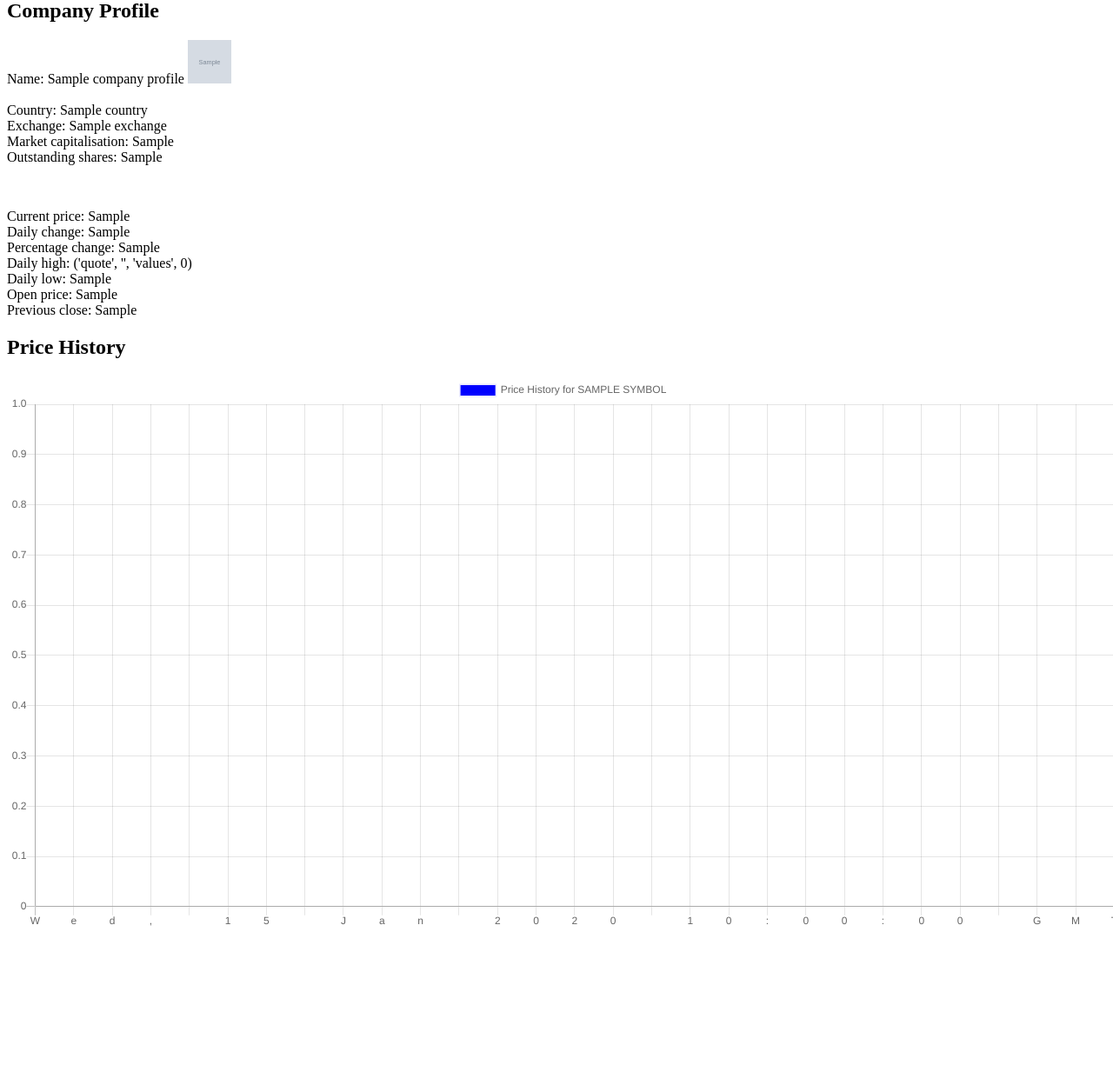
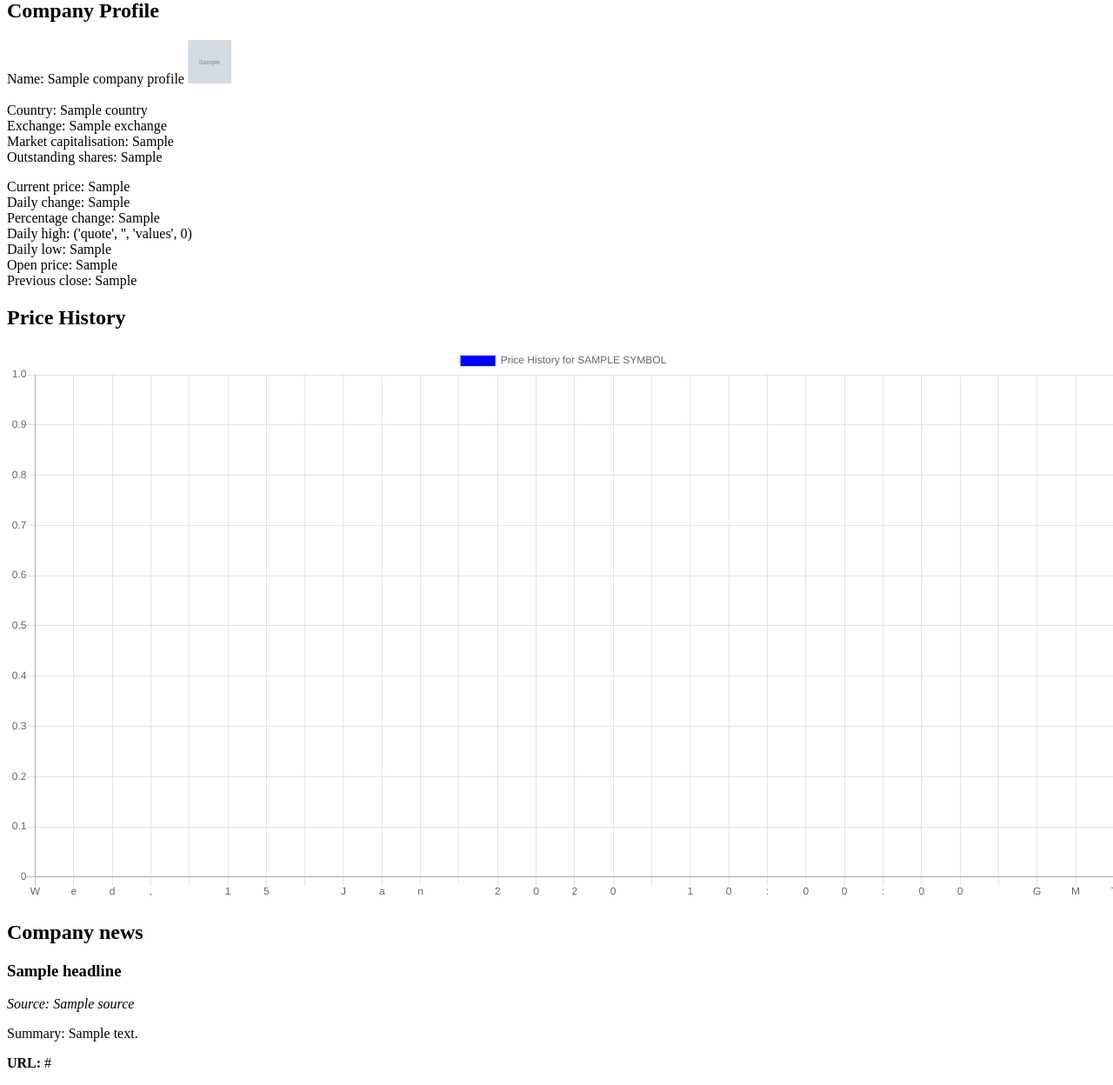
Before and after one commit to stefandobra/03_stock_dashboard, a Flask app: template templates/index.html in a window 1280 px wide. Shown: the part 269-1517 px from the top of the page at 87% size. Before the commit the page ends 1334 px from the top, so only its background shows below. Run offline with Flask 3, Linux system fonts and the light colour scheme; the template is opened without the code that fills it: most values are stand-ins (such as "Sample title", 1, 10 or a date in 2020); grey boxes marked "Sample" are stand-in pictures.

Commit message:
Display company news in dashboard

```diff
--- a/templates/index.html
+++ b/templates/index.html
@@ -46,7 +46,6 @@
         Outstanding shares: {{ company_profile.shareOutstanding }}
     </p>
 
-<br>
     <p>
         Current price: {{ quote.c }}<br>
         Daily change: {{ quote.d }}<br>
@@ -78,6 +77,16 @@
     });
     </script>
 
+    <h2>Company news</h2>
+    {% for news in company_news %}
+        <article>
+        <h3>{{ news.headline }}</h3>
+        <i>Source: {{ news.source }}</i>
+        <p>Summary: {{ news.summary }}</p>
+        <p><b>URL: </b>{{ news.url }}</p>
+        </article>
+    {% endfor %}
+
 {% elif symbol %}
 
 <h2>Stock: {{ symbol.upper() }} doesn't exist</h2>
```
Lines whose indentation alone changed are shown as unchanged.
